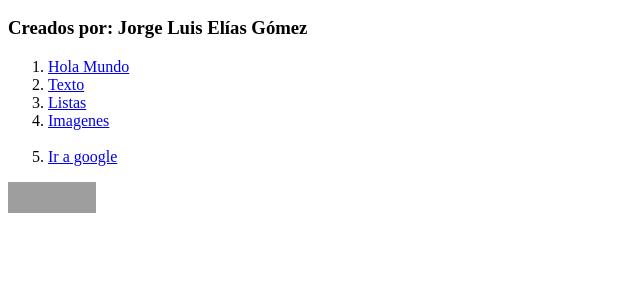
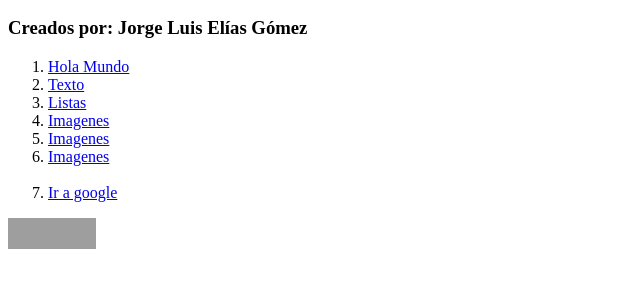
Before and after one commit to JorgeElias0/ejemplos-html-tecweb, a plain HTML site: page index.html in a window 1280 px wide. Shown: the part 110-398 px from the top of the page, without its empty margins (0-640 px from the left). Drawn offline with Linux system fonts and the light colour scheme; grey boxes are pictures that could not be loaded.

Commit message:
Se actualiza index

```diff
--- a/index.html
+++ b/index.html
@@ -16,6 +16,8 @@
         <li><a href="Texto.html">Texto</a></li>
         <li><a href="listas.html">Listas</a></li>
         <li><a href="Imagen.html">Imagenes</a></li>
+        <li><a href="pokemon.html">Imagenes</a></li>
+        <li><a href="registro.html">Imagenes</a></li>
 
         <br>
 
```
